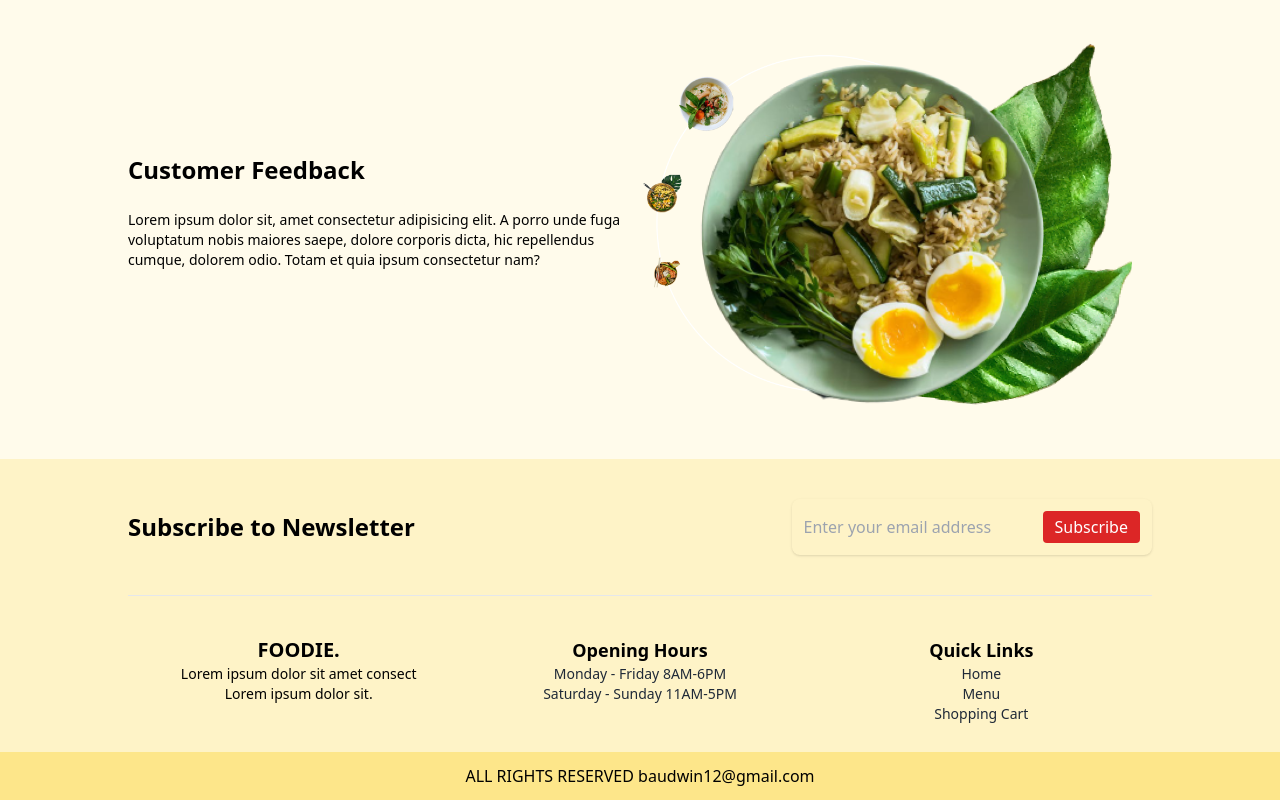
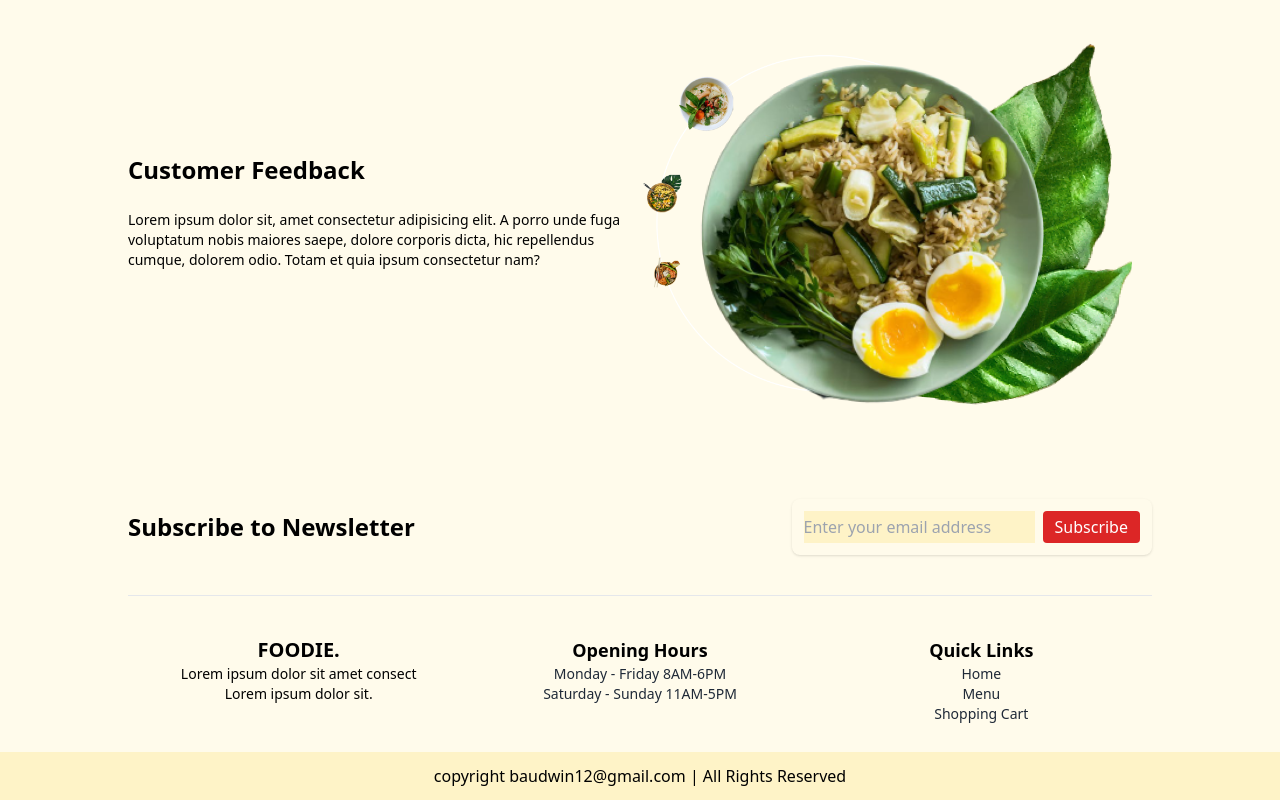
Before and after one commit to Baudwin/food-delivery, a React (Vite) app: page / in a window 1280 px wide. Shown: the part 1183-1983 px from the top of the page. Built offline with nearby package versions, Linux system fonts and the light colour scheme.

Commit message:
fixed colors

```diff
--- a/src/components/Footer.jsx
+++ b/src/components/Footer.jsx
@@ -2,7 +2,7 @@ import React from 'react'
 import { Link } from 'react-router-dom'
 
 export default function Footer() {
-  return (   <footer className='bg-amber-100  space-y-7'>
+  return (   <footer className='bg-amber-50  space-y-7'>
 
 <div className='container '>
    <div className='flex sm:flex-col sm:gap-4 sm:items-start justify-between items-center py-10 sm:py-5'>
@@ -41,8 +41,8 @@ export default function Footer() {
 </div>
 
 
-<div className='bg-amber-200 text-center py-3'>
-  <h1>ALL RIGHTS RESERVED baudwin12@gmail.com</h1>
+<div className='bg-amber-100 text-center py-3'>
+  <h1>copyright baudwin12@gmail.com | All Rights Reserved</h1>
 
 </div>
 
--- a/src/layout/RootLayout.jsx
+++ b/src/layout/RootLayout.jsx
@@ -5,7 +5,7 @@ import Footer from '../components/Footer'
 
 export default function RootLayout() {
   return (
-    <div className='bg-amber-50'>
+    <div className=''>
         <Navbar/>
         <Outlet/>
 
--- a/src/pages/menu.jsx
+++ b/src/pages/menu.jsx
@@ -21,7 +21,7 @@ addToCart(item)
 }
 
   return (
-   <div className="bg-amber-50">
+   <div className="">
 
 <div className="py-14 bg-[url('/images/img-2.jpg')]  bg-cover  flex justify-center items-center">
 <h1 className=" text-4xl font-bold text-white">Our Menu</h1>
@@ -32,7 +32,7 @@ addToCart(item)
 {/* Div with all products  */}
 <div className="products pb-14 container sm:px-3 md:px-10 ">
 
-<div className="pb-9 sticky top-0 bg-amber-50">
+<div className="pb-9 bg-white">
 
 <div className=" category flex justify-center items-center pt-6 border-b">
   <button onClick={()=>{setCurrentCategory("food")}} className={` flex-1 flex flex-col justify-center items-center font-medium ${currentCategory==="food"?"active":null}`}>
```
